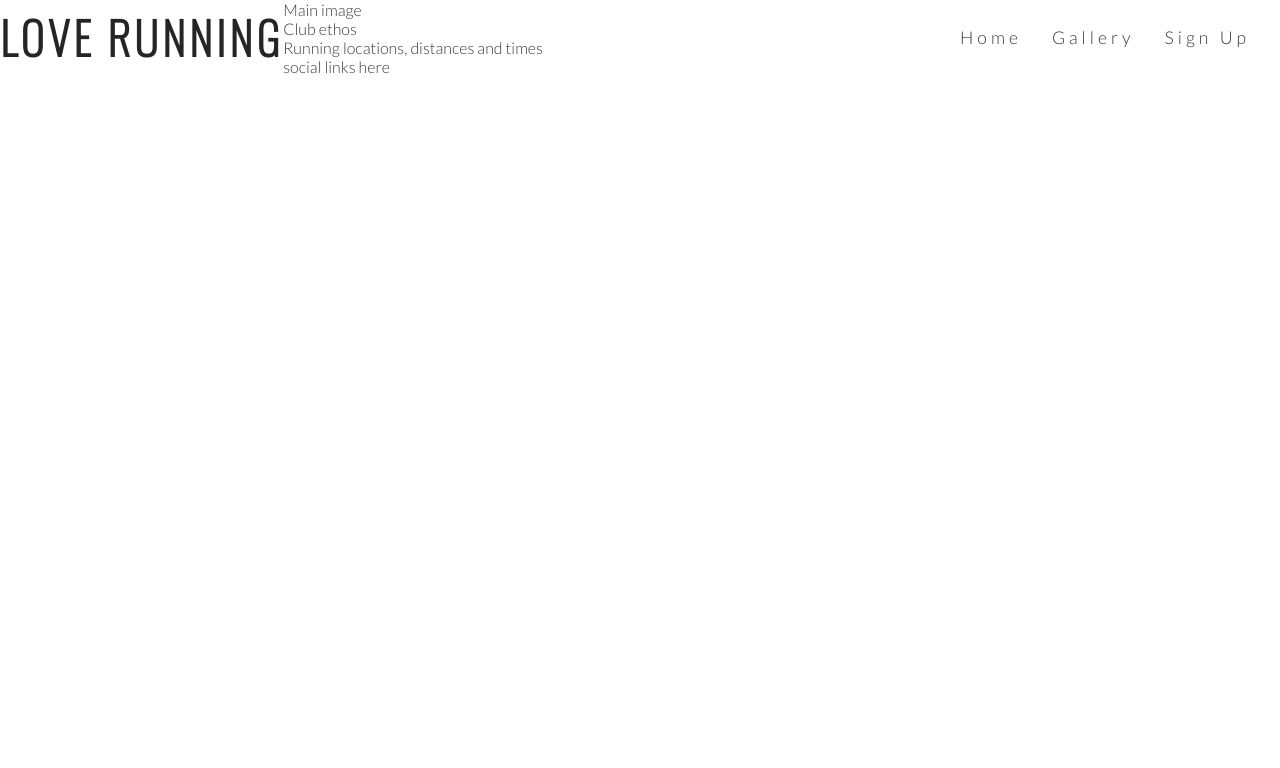
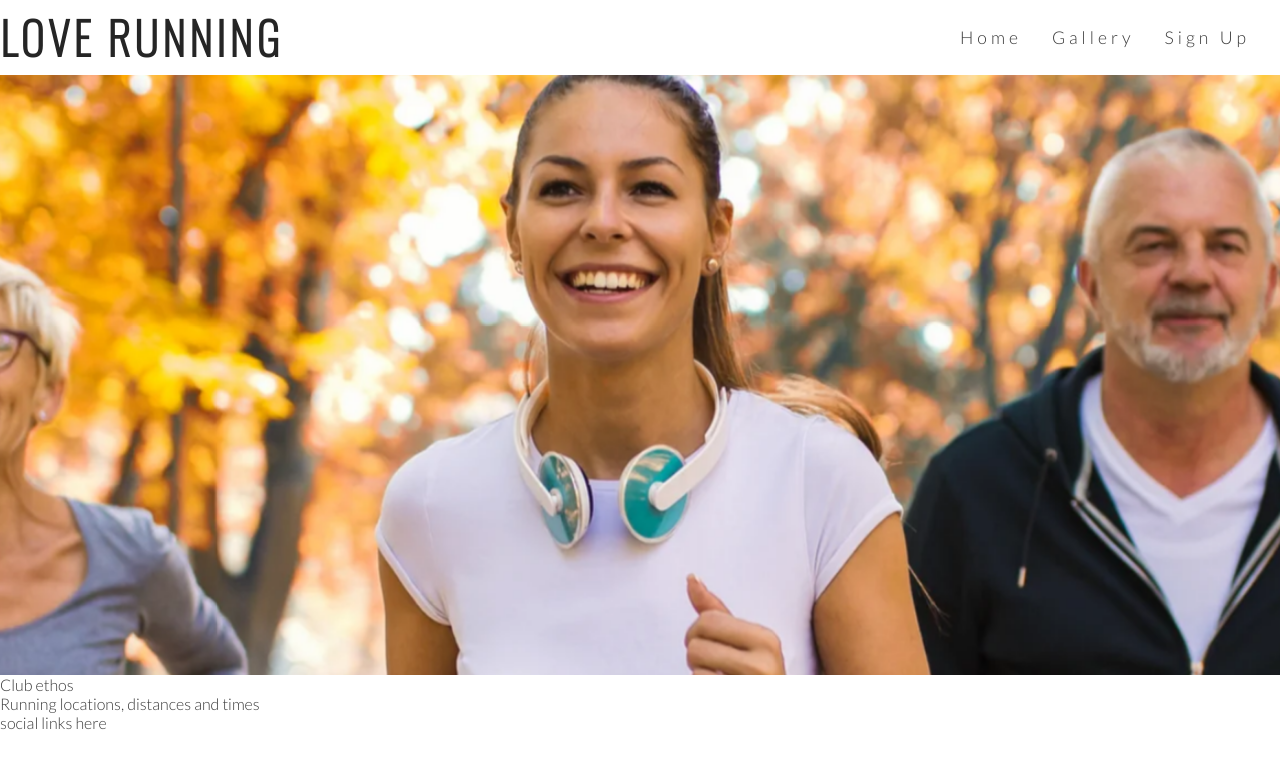
Before and after one commit to mpatricia22/love-running, a plain HTML site: page index.html in a window 1280 px wide. Drawn offline with nearby package versions, Linux system fonts and the light colour scheme.

Commit message:
Add hero image and animation for zoom

```diff
--- a/assets/css/style.css
+++ b/assets/css/style.css
@@ -48,5 +48,39 @@ line-height: 75px;
 }
 
 #menu a:hover {
-border-bottom: 1px slid #3a3a3a;
+border-bottom: 1px solid #3a3a3a;
 }
+
+.active {
+border-bottom: 1px, solid #3a3a3a;
+}
+
+/* hero-image */
+
+#hero-outer {
+    height: 600px;
+    width: 100%;
+    overflow: hidden;
+}
+
+#hero-image {
+    height: 600px;
+    width: 100%;
+    background: url('../images/hero-image.webp') no-repeat center center;
+
+    /*animations zoom effect on landing page*/
+    animation: hero-zoom;
+    animation-duration: 5s;
+    animation-fill-mode: forwards;
+}
+
+/* creating the level o zoom of the hero image */
+
+@keyframes hero-zoom {
+    from {
+        transform: scale(1);
+    }
+    to {
+        transform: scale(1.1);
+    }
+}
--- a/index.html
+++ b/index.html
@@ -31,8 +31,8 @@
             </ul>
         </nav>
     </header>
-    <section>
-        Main image
+    <section id="hero-outer">
+        <div id="hero-image"></div>
     </section>
     <section>
         Club ethos
```
Also changed, not shown: assets/images/hero-image.webp (added).
